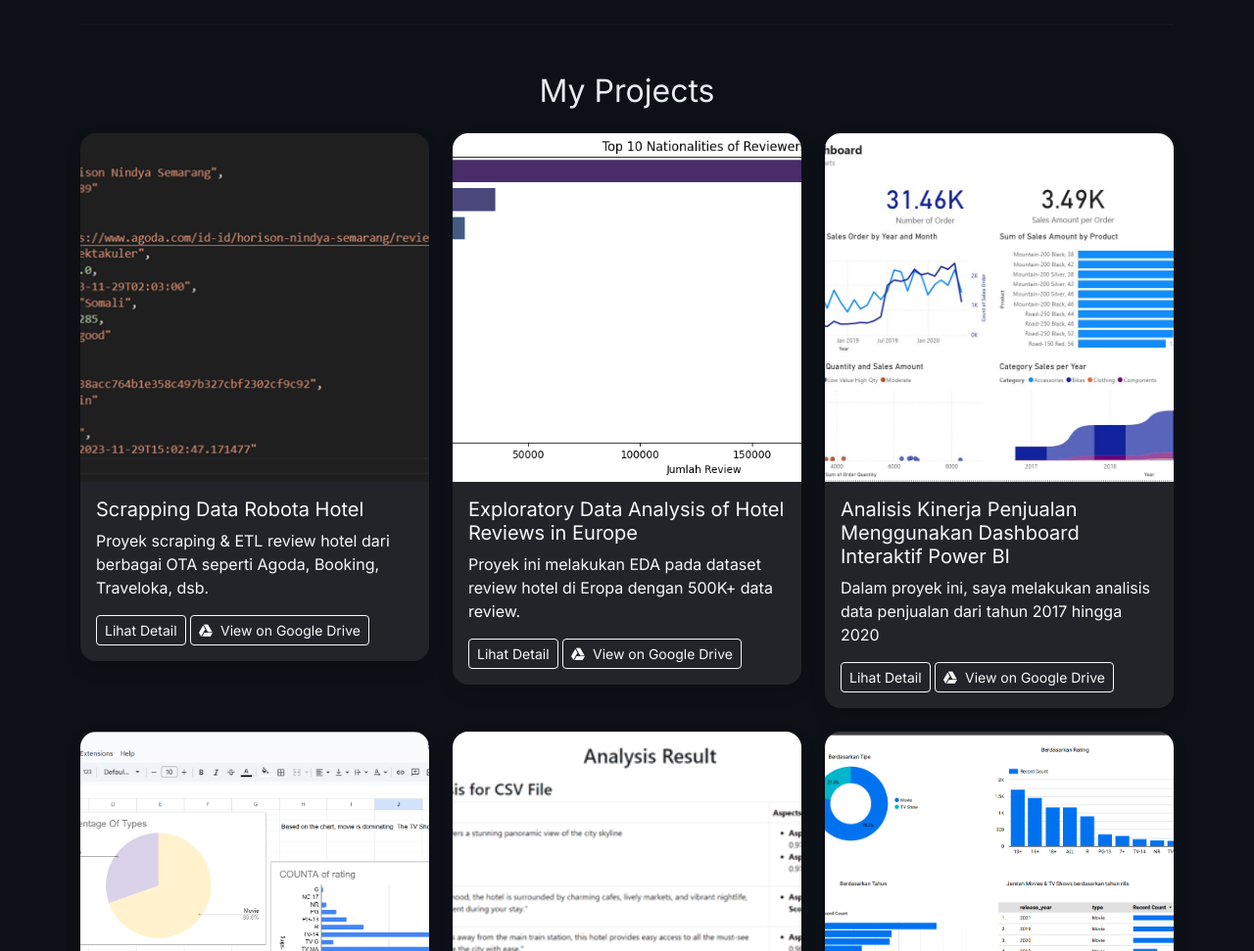
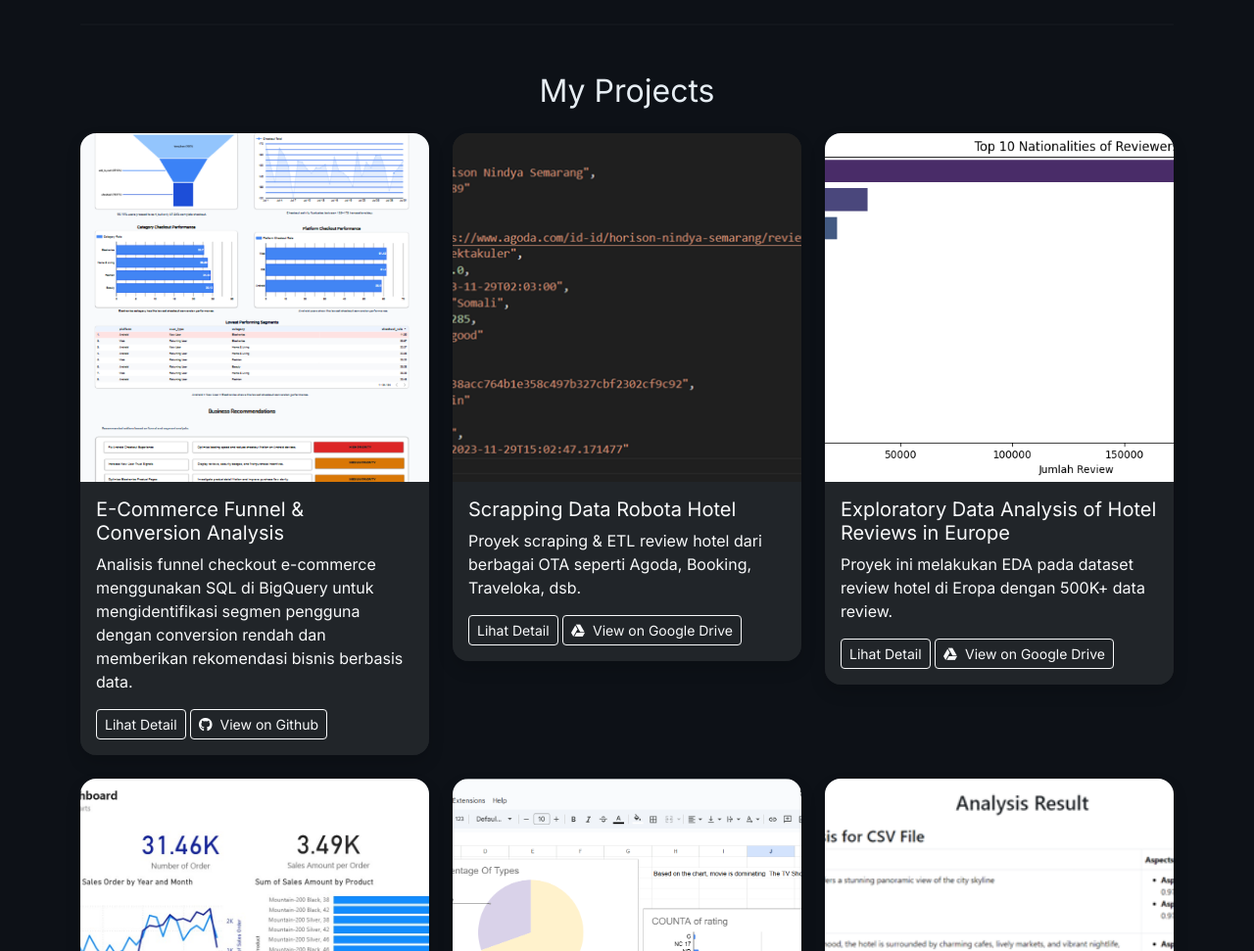
Before and after one commit to BAGASSETIADI/master-portofolio, a plain HTML site: page index.html in a window 1280 px wide. Shown: the part 1760-2731 px from the top of the page at 98% size. Drawn offline with nearby package versions, Linux system fonts and the light colour scheme.

Commit message:
Update index.html

```diff
--- a/index.html
+++ b/index.html
@@ -298,6 +298,64 @@
                 </div>
             </div>
             <!-- Kartu Project -->
+            <div class="col-md-6 col-lg-4 mb-4" data-aos="fade-up" data-aos-delay="200">
+    <div class="card project-card p-0 shadow">
+        <div class="ratio ratio-1x1 overflow-hidden">
+            <img src="assets/img/dashboard_screenshot.png" class="card-img-top object-fit-cover img-popup" alt="E-Commerce Funnel Analysis">
+        </div>
+
+        <div class="card-body bg-dark text-light">
+            <h5 class="card-title">
+                E-Commerce Funnel & Conversion Analysis
+            </h5>
+
+            <p class="card-text">
+                Analisis funnel checkout e-commerce menggunakan SQL di BigQuery untuk mengidentifikasi segmen pengguna dengan conversion rendah dan memberikan rekomendasi bisnis berbasis data.
+            </p>
+
+            <button
+                class="btn btn-outline-light btn-sm show-details"
+                data-title="E-Commerce Funnel & Conversion Analysis"
+                data-description="Project ini berfokus pada analisis funnel checkout dan performa conversion pada platform e-commerce menggunakan SQL di Google BigQuery dan visualisasi dashboard di Looker Studio.
+
+Dataset awal berasal dari file Excel/CSV yang kemudian diupload ke BigQuery untuk dianalisis menggunakan SQL.
+
+Analisis yang dilakukan meliputi:
+- Funnel analysis (View Item → Add to Cart → Checkout)
+- Segment analysis berdasarkan platform, user type, dan kategori produk
+- Daily checkout trend analysis
+- Revenue analysis
+- Business recommendation
+
+Key Findings:
+• Checkout conversion rate sebesar 67.24%
+• Segmen Android + New User + Electronics memiliki conversion rate terendah (11.96%)
+• Terjadi drop sebesar 32.76% pada tahap checkout
+• Total revenue mencapai Rp 16.58 miliar dengan 6,543 transaksi sukses
+
+Business Recommendations:
+• Optimasi checkout flow pada Android
+• Meningkatkan trust signal untuk new user
+• Optimasi halaman produk kategori electronics
+
+Tools yang digunakan:
+• SQL (Google BigQuery)
+• Looker Studio
+• Microsoft Excel / CSV
+• Funnel Analysis
+• Segment Analysis
+• Revenue Analysis">
+                Lihat Detail
+            </button>
+
+            <a href="https://github.com/BAGASSETIADI/ecommerce-checkout-funnel-analysisx"
+               target="_blank"
+               class="btn btn-outline-light btn-sm">
+                <i class="fab fa-github me-1"></i> View on Github
+            </a>
+        </div>
+    </div>
+</div>
             <div class="col-md-6 col-lg-4 mb-4" data-aos="fade-up" data-aos-delay="200">
                 <div class="card project-card p-0 shadow">
                     <div class="ratio ratio-1x1 overflow-hidden">
```
